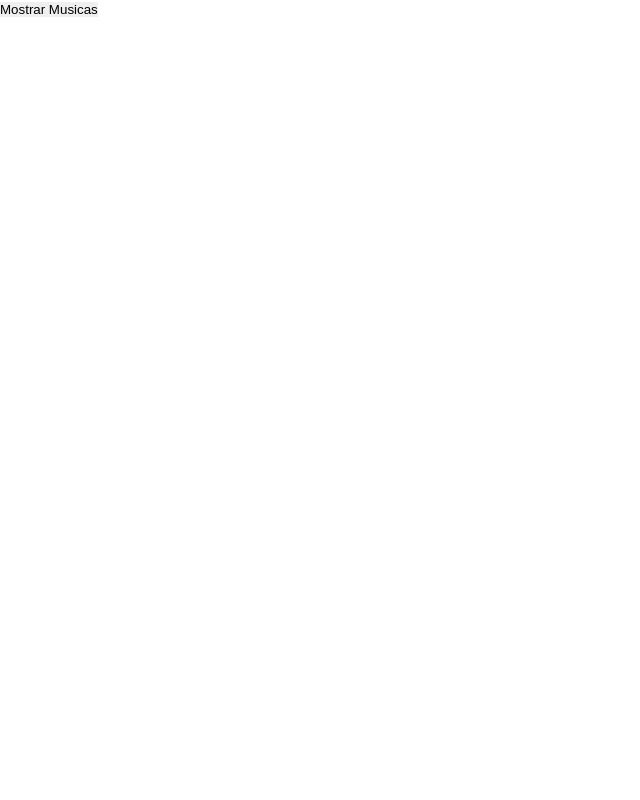
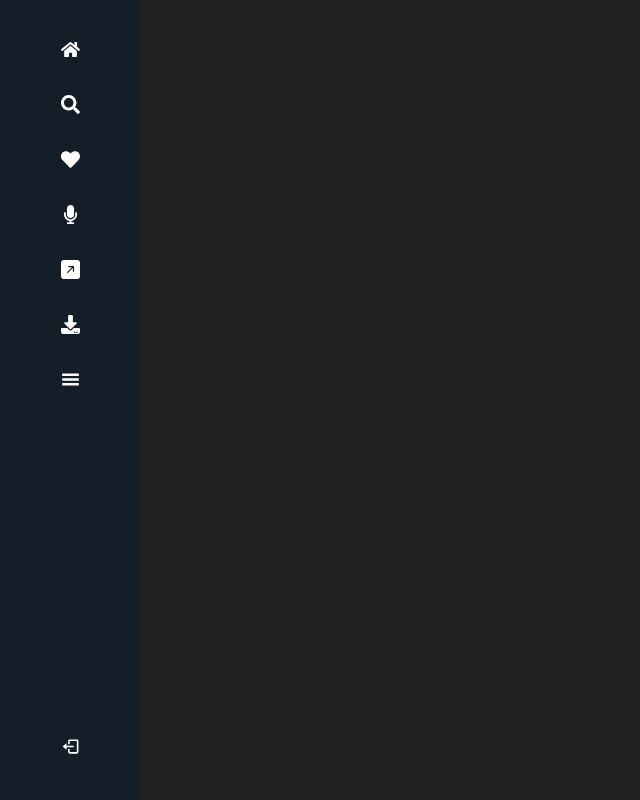
Before and after one commit to Alfredo-Fontinele/SongUp, a React (Vite) app: page / in a window 1280 px wide. Shown: the whole page, without its empty margins (0-640 px from the left). Built offline with nearby package versions, Linux system fonts and the light colour scheme.

Commit message:
feat/Options

```diff
--- a/src/App.jsx
+++ b/src/App.jsx
@@ -1,10 +1,12 @@
 import { API__MUSIC } from "./API"
+import { Options } from "./components/layout/options/Options"
 
 function App() {
   return (
     <div>
-      <button onClick={API__MUSIC.reqAPI}>Mostrar Musicas</button>
-      <div className="lista"></div>
+      {/* <button onClick={API__MUSIC.reqAPI}>Mostrar Musicas</button> */}
+      <Options />
+      {/* <div className="lista"></div> */}
     </div>
   )
 }
--- /dev/null
+++ b/src/components/layout/options/Options.jsx
@@ -0,0 +1,24 @@
+import * as S from "./Options.module.css"
+import { BsFillArrowUpRightSquareFill } from 'react-icons/bs'
+import { BiLogOut } from 'react-icons/bi'
+import { GiHamburgerMenu } from 'react-icons/gi'
+import { FaHome, FaSearch, FaHeart, FaMicrophone, FaDownload } from "react-icons/fa"
+
+export const Options = () => {
+    return (
+        <aside className={S.options}>
+            <div className={S.comands}>
+                <FaHome/>
+                <FaSearch/>
+                <FaHeart/>
+                <FaMicrophone/>
+                <BsFillArrowUpRightSquareFill/>
+                <FaDownload/>
+                <GiHamburgerMenu/>
+            </div>
+            <div className={S.logout}>
+                <BiLogOut/>
+            </div>
+        </aside>
+    )
+}
--- /dev/null
+++ b/src/components/layout/options/Options.module.css
@@ -0,0 +1,34 @@
+svg {
+    width: 35px;
+    height: 35px;
+    border-radius: 10px;
+    color: #fff;
+    cursor: pointer;
+    padding: 8px;
+    transition: all 0.5s ease-in-out;
+}
+
+svg:hover {
+    color: mediumspringgreen;
+    box-shadow: 1px 1px 30px mediumspringgreen;
+}
+
+.options {
+    display: flex;
+    flex-direction: column;
+    justify-content: space-between;
+    align-items: center;
+    width: 140px;
+    min-height: 100vh;
+    padding: 2rem 0;
+    background-color: rgb(20,30,40);
+}
+
+.comands {
+    display: flex;
+    flex-direction: column;
+    justify-content: center;
+    align-items: center;
+    gap: 20px;
+    color: #fff;
+}
--- a/src/styles/global.css
+++ b/src/styles/global.css
@@ -10,4 +10,5 @@
 
 body {
     min-height: 100vh;
+    background-color: #222;
 }
```
Also changed, not shown: src/components/layout/playlist/Playlist.jsx (added), src/components/layout/playlist/Playlist.module.css (added), src/components/sections/search/Search.jsx (added), src/components/sections/search/Search.module.css (added).
